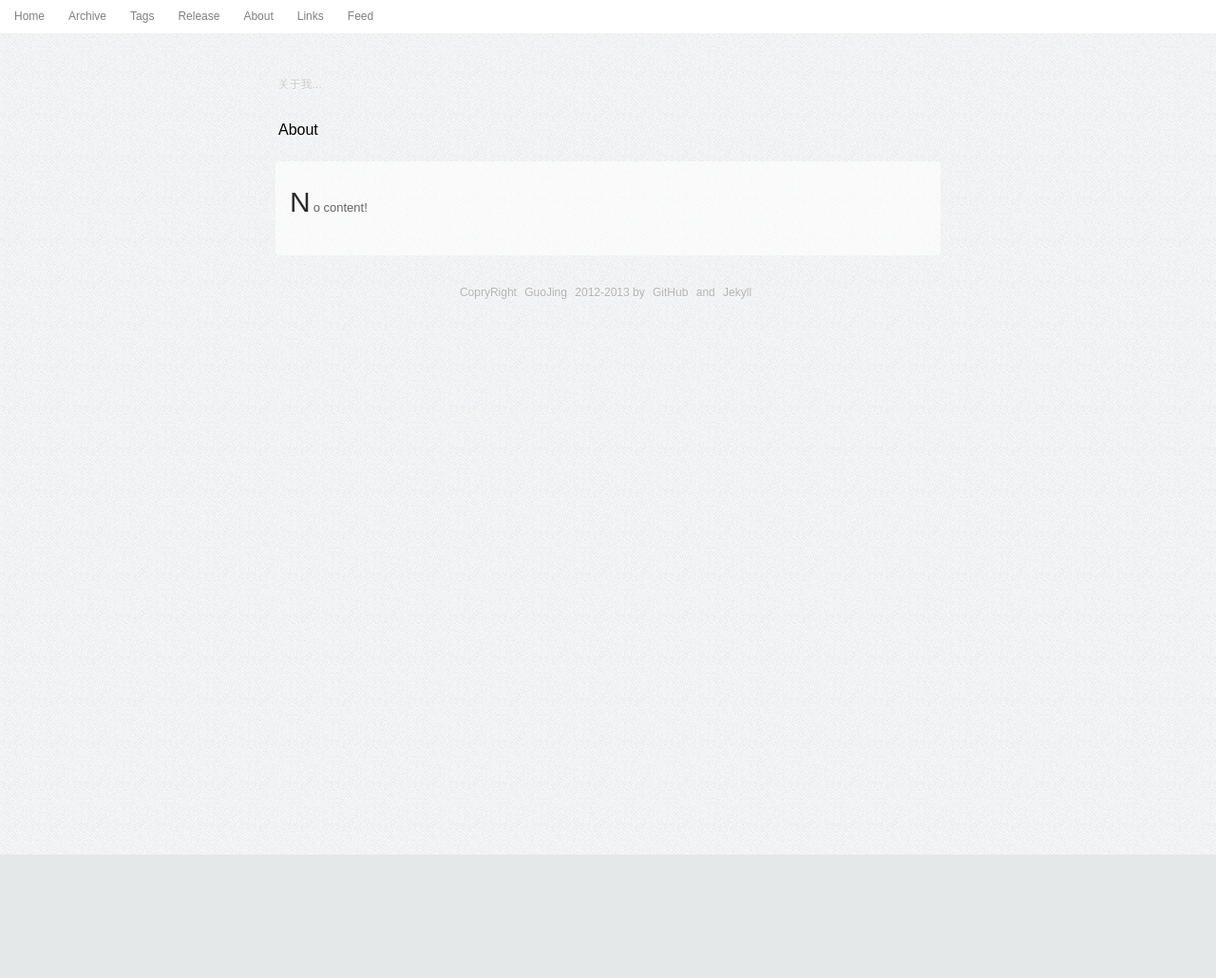
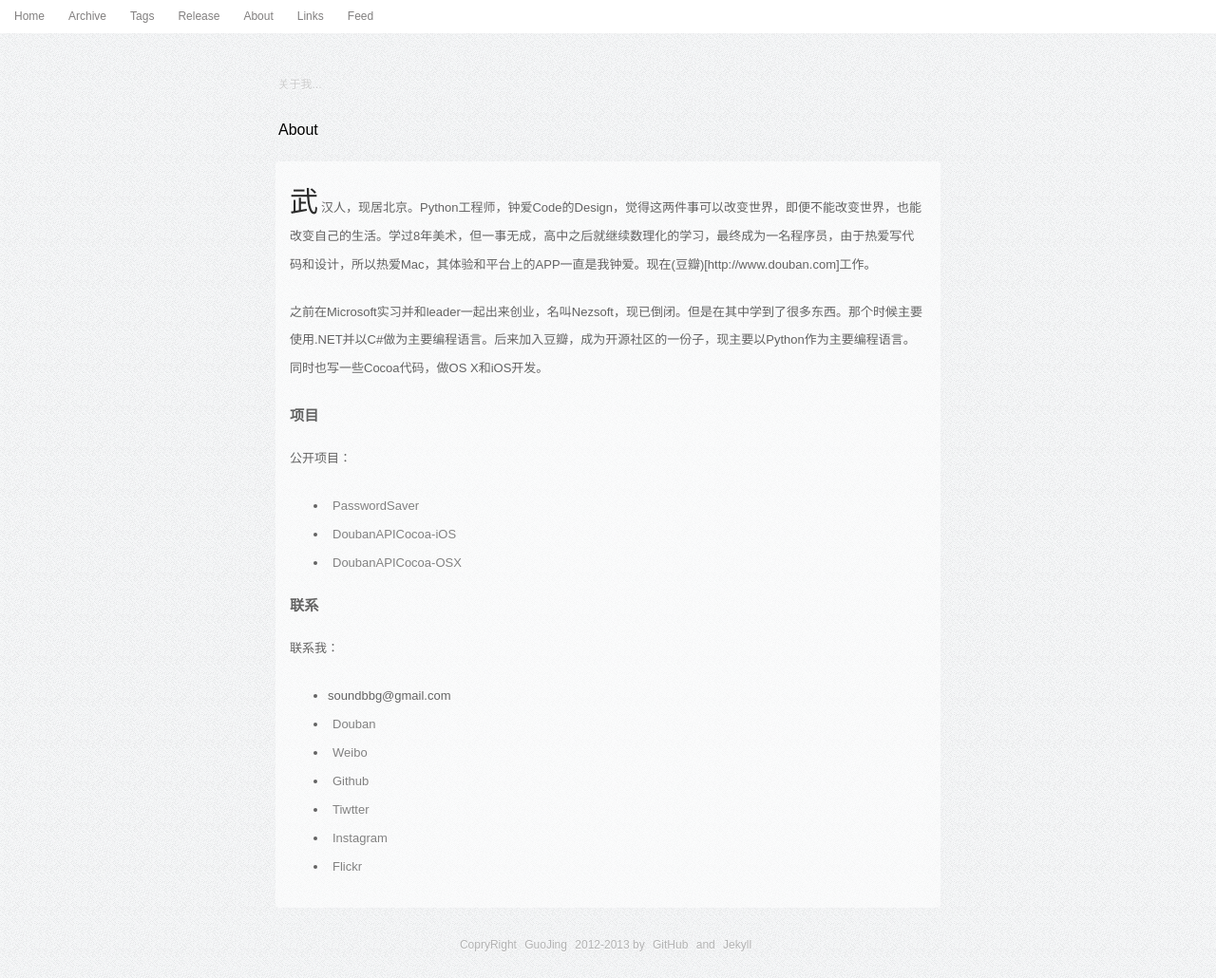
Before and after one commit to zwitzwit/guojing.github.com, a Jekyll site: the page built from about/more/index.md, in a window 1280 px wide. Shown: the whole page at 95% size. Built offline with Jekyll 4.4.1, drawn with Linux system fonts in a browser that asks for light colours; Markdown is read by kramdown in place of the engine named in the settings; before the commit the page ends 900 px from its top, so only the background shows below that.

Commit message:
add more

```diff
--- a/about/more/index.md
+++ b/about/more/index.md
@@ -3,4 +3,26 @@ layout:     page
 title:      About
 description: 关于我
 ---
-No content!
+武汉人，现居北京。Python工程师，钟爱Code的Design，觉得这两件事可以改变世界，即便不能改变世界，也能改变自己的生活。学过8年美术，但一事无成，高中之后就继续数理化的学习，最终成为一名程序员，由于热爱写代码和设计，所以热爱Mac，其体验和平台上的APP一直是我钟爱。现在(豆瓣)[http://www.douban.com]工作。
+
+之前在Microsoft实习并和leader一起出来创业，名叫Nezsoft，现已倒闭。但是在其中学到了很多东西。那个时候主要使用.NET并以C#做为主要编程语言。后来加入豆瓣，成为开源社区的一份子，现主要以Python作为主要编程语言。同时也写一些Cocoa代码，做OS X和iOS开发。
+
+### 项目 ###
+
+公开项目：
+
+* [PasswordSaver](/release/password/)
+* [DoubanAPICocoa-iOS](https://github.com/GuoJing/DoubanAPICocoa-iOS)
+* [DoubanAPICocoa-OSX](https://github.com/GuoJing/DoubanAPICocoa-OSX)
+
+### 联系 ###
+
+联系我：
+
+* soundbbg@gmail.com
+* [Douban](http://www.douban.com/people/JGuo/)
+* [Weibo](http://weibo.com/soundbbg/)
+* [Github](http://www.github.com/guojing)
+* [Tiwtter](https://twitter.com/guojing)
+* [Instagram](http://instagram.com/soundbbg)
+* [Flickr](http://www.flickr.com/photos/soundbbg)
```
